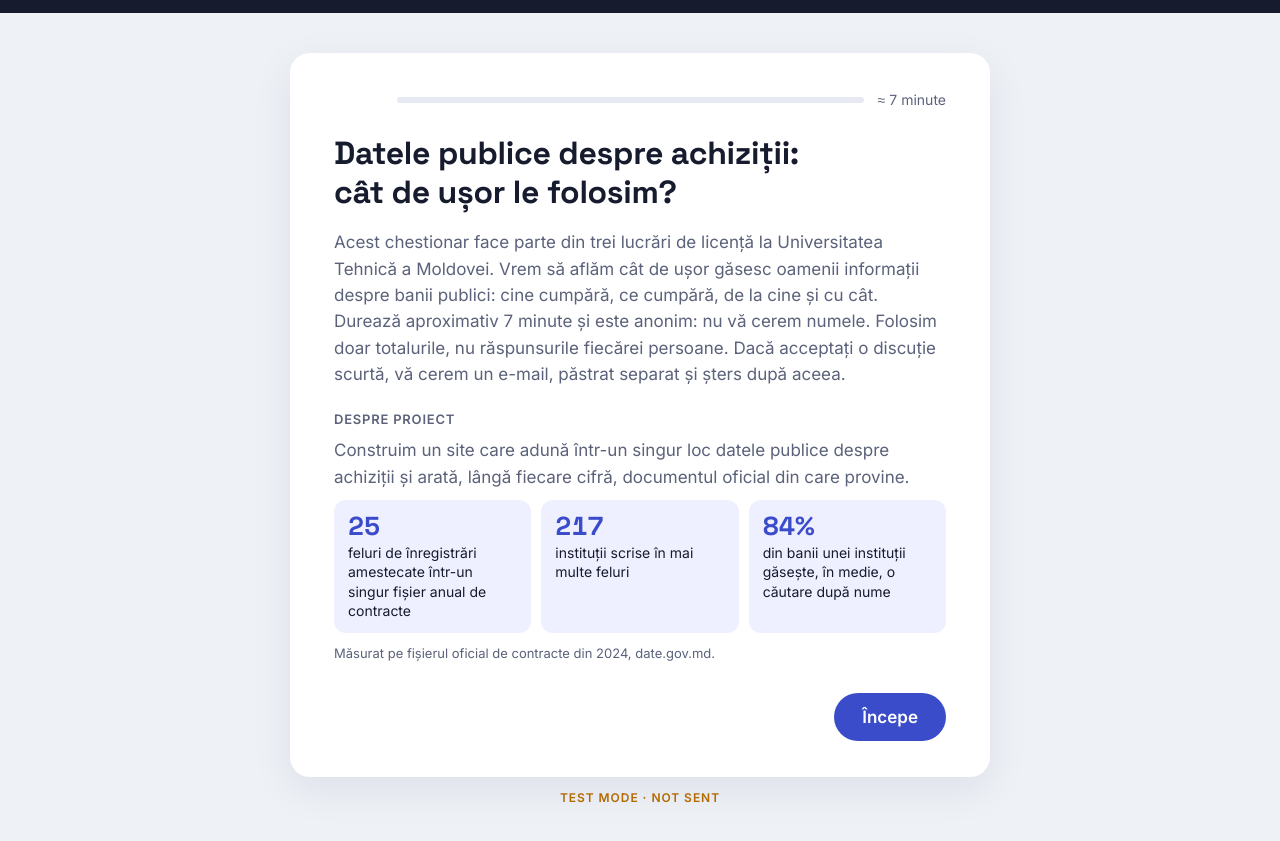
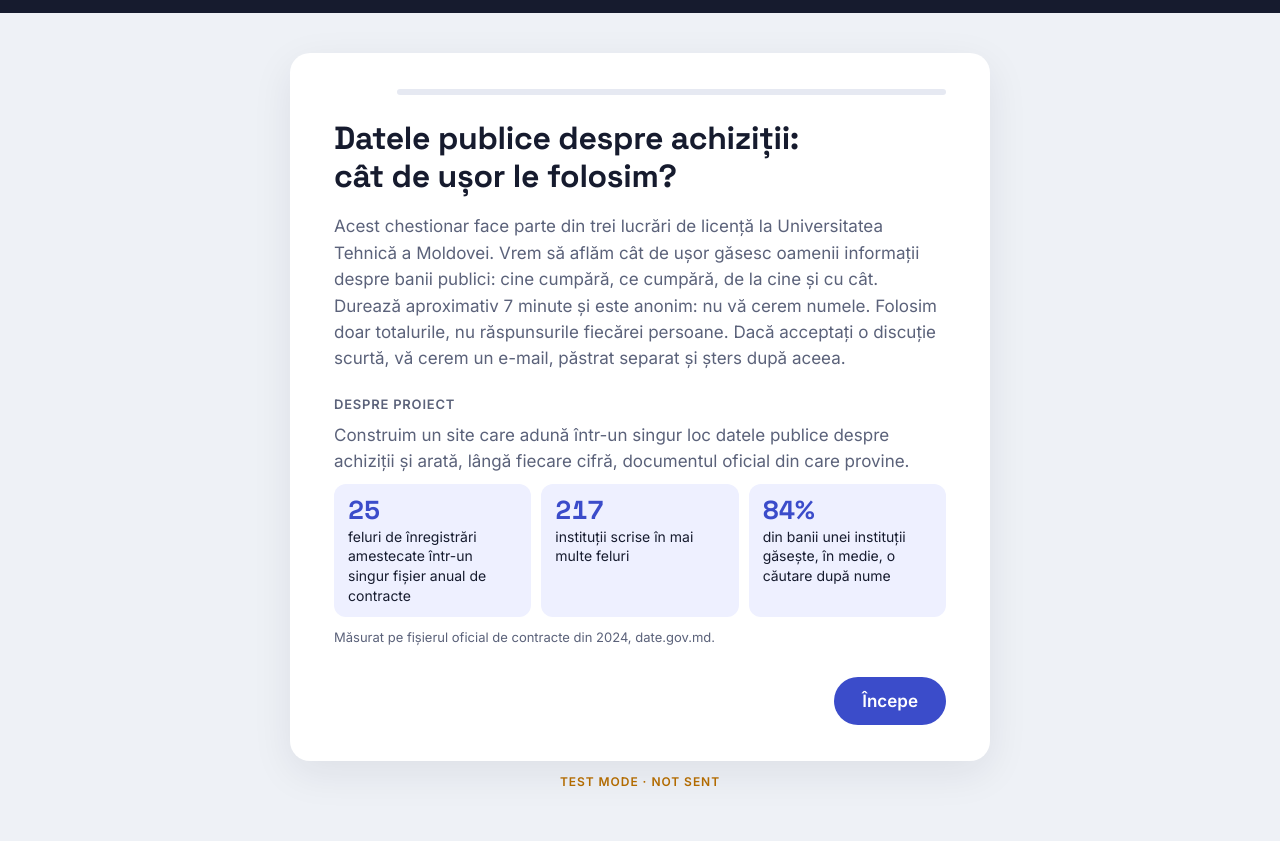
Before and after one commit to diana7376/procurement-survey, a plain HTML site: page index.html in a window 1280 px wide. Shown: the part 57-898 px from the top of the page. Drawn offline with Linux system fonts and the light colour scheme.

Commit message:
No time estimate in the question bar (Teza 0fc7df2)
Co-Authored-By: Claude Opus 5.5 <noreply@anthropic.com>

```diff
--- a/index.html
+++ b/index.html
@@ -32,7 +32,6 @@
     <div class="meta-row">
       <span class="count" id="count"></span>
       <div class="progress" role="progressbar" aria-valuemin="0" aria-valuemax="100" aria-valuenow="0" id="progress"><i></i></div>
-      <span class="time" data-ro="≈ 7 minute" data-ru="≈ 7 минут" data-en="≈ 7 minutes">≈ 7 minute</span>
     </div>
     <div id="screen" class="screen" aria-live="polite"></div>
     <input type="text" name="website" id="website" class="hp" tabindex="-1" aria-hidden="true">
```
